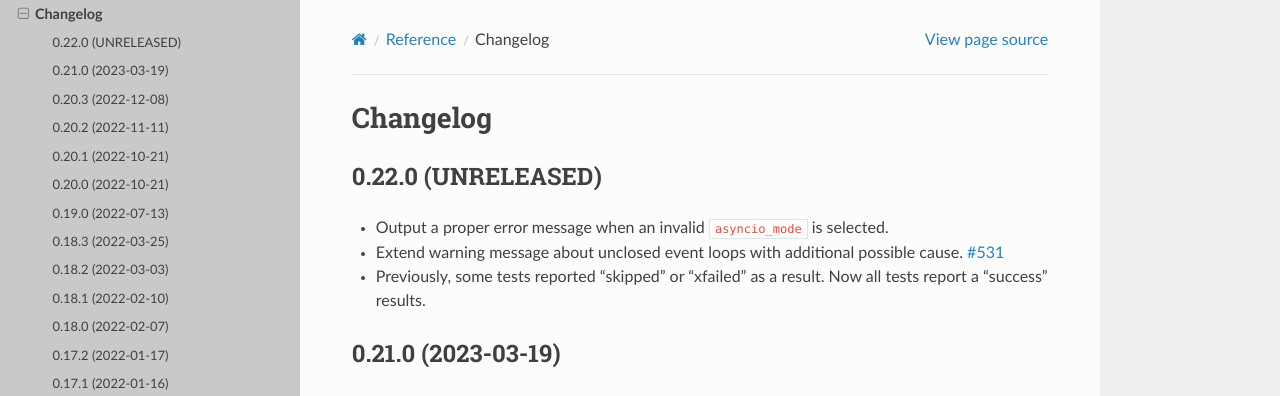
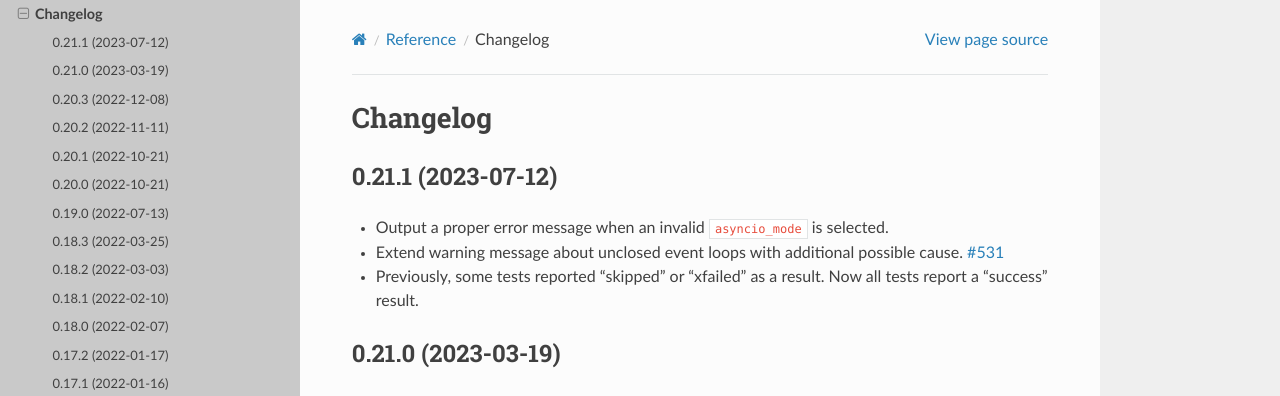
Before and after one commit to pytest-dev/pytest-asyncio, a Sphinx documentation site: the page built from docs/source/reference/changelog.rst, in a window 1280 px wide and 900 px high. Shown: the top 396 px of the window. Built offline with Sphinx 7.4.7 and the Read the Docs theme 2.0.0, drawn with Linux system fonts in a browser that asks for light colours; pages that are not in the unit, such as notebooks, are missing from menus.

Commit message:
Prepare release of v0.21.1 (#582)
* [docs] Add release date of v0.21.1 to changelog.

Signed-off-by: Michael Seifert <m.seifert@digitalernachschub.de>

* [docs] Fixed typo.

Signed-off-by: Michael Seifert <m.seifert@digitalernachschub.de>

---------

Signed-off-by: Michael Seifert <m.seifert@digitalernachschub.de>

```diff
--- a/docs/source/reference/changelog.rst
+++ b/docs/source/reference/changelog.rst
@@ -2,12 +2,12 @@
 Changelog
 =========
 
-0.22.0 (UNRELEASED)
+0.21.1 (2023-07-12)
 ===================
 - Output a proper error message when an invalid ``asyncio_mode`` is selected.
 - Extend warning message about unclosed event loops with additional possible cause.
   `#531 <https://github.com/pytest-dev/pytest-asyncio/issues/531>`_
-- Previously, some tests reported "skipped" or "xfailed" as a result. Now all tests report a "success" results.
+- Previously, some tests reported "skipped" or "xfailed" as a result. Now all tests report a "success" result.
 
 0.21.0 (2023-03-19)
 ===================
```
